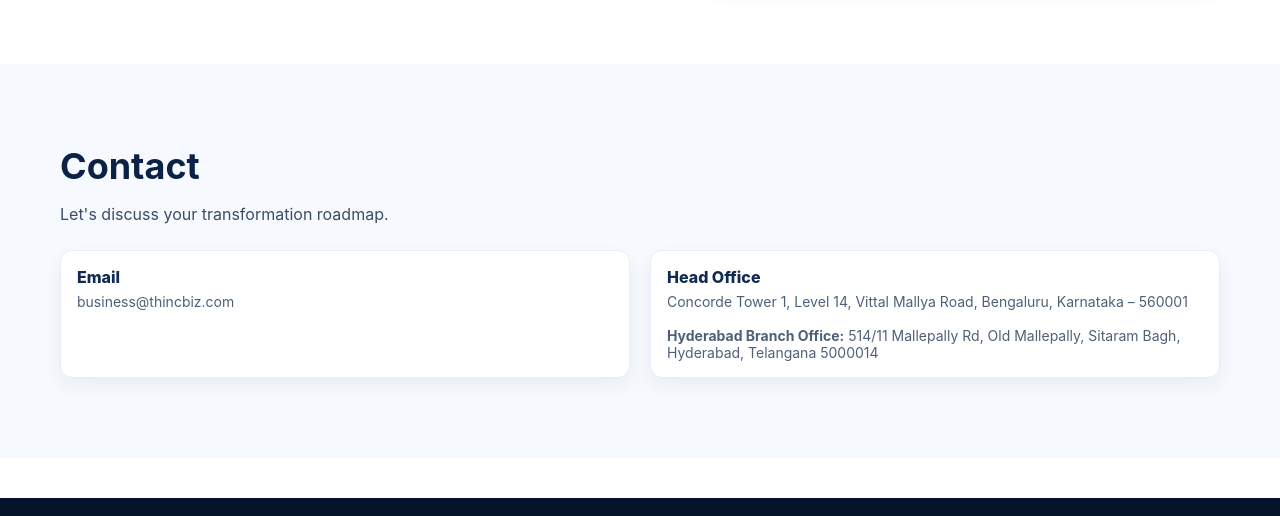
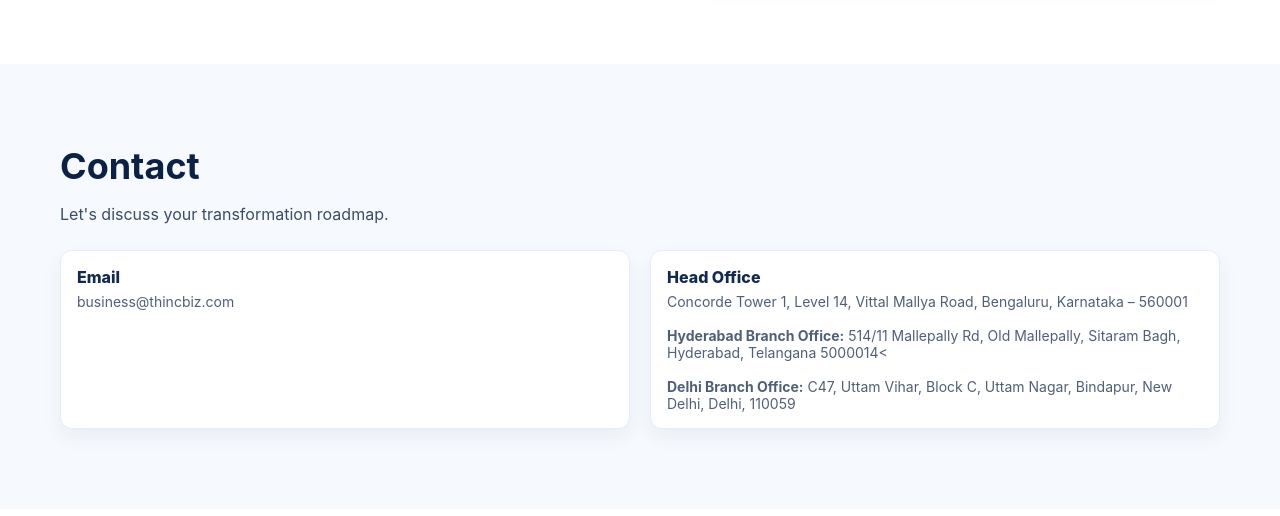
Before and after one commit to eurocongroupinc/thincbiz.github.io, a plain HTML site: page index.html in a window 1280 px wide. Shown: the part 2526-3042 px from the top of the page. Drawn offline with Linux system fonts and the light colour scheme.

Commit message:
Update index.html

```diff
--- a/index.html
+++ b/index.html
@@ -114,7 +114,7 @@
     <p class="lead">Let's discuss your transformation roadmap.</p>
     <div class="grid">
       <div class="card"><div class="body"><div class="title">Email</div><div class="desc">business@thincbiz.com</div></div></div>
-      <div class="card"><div class="body"><div class="title">Head Office</div><div class="desc">Concorde Tower 1, Level 14, Vittal Mallya Road, Bengaluru, Karnataka – 560001<br><br><strong>Hyderabad Branch Office:</strong> 514/11 Mallepally Rd, Old Mallepally, Sitaram Bagh, Hyderabad, Telangana 5000014</div></div></div>
+      <div class="card"><div class="body"><div class="title">Head Office</div><div class="desc">Concorde Tower 1, Level 14, Vittal Mallya Road, Bengaluru, Karnataka – 560001<br><br><strong>Hyderabad Branch Office:</strong> 514/11 Mallepally Rd, Old Mallepally, Sitaram Bagh, Hyderabad, Telangana 5000014<<br><br><strong>Delhi Branch Office:</strong> C47, Uttam Vihar, Block C, Uttam Nagar, Bindapur, New Delhi, Delhi, 110059</div></div></div>
     </div>
   </div>
 </section>
```
